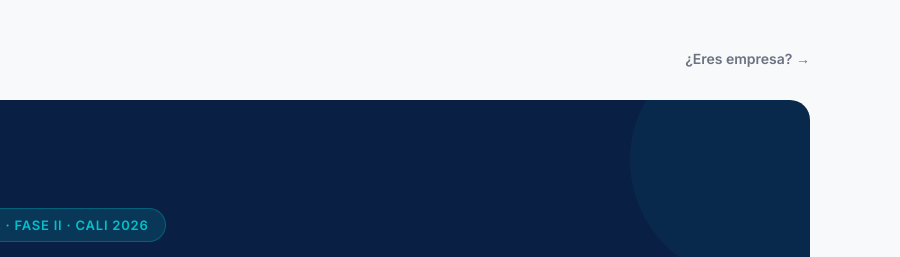
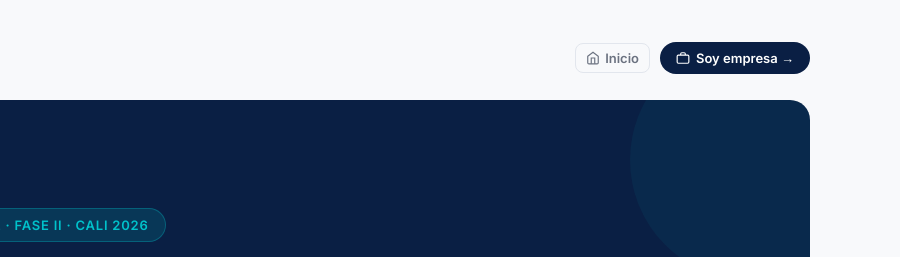
Before and after one commit to paofa79/fqsd-artefactos, a plain HTML site: page jovenes.html in a window 1280 px wide. Shown: the top 257 px of the page, 380-1280 px from the left. Drawn offline with Linux system fonts and the light colour scheme.

Commit message:
Nav: botón Inicio + pill de cambio de audiencia más visible
Co-Authored-By: Claude Sonnet 4.6 <noreply@anthropic.com>

```diff
--- a/jovenes.html
+++ b/jovenes.html
@@ -275,8 +275,22 @@
       margin: 0 auto;
     }
     .nav img { height: 36px; width: auto; }
-    .nav-link { font-size: 14px; font-weight: 600; color: var(--text-muted); text-decoration: none; }
-    .nav-link:hover { color: var(--blue); }
+    .nav-right { display: flex; align-items: center; gap: 10px; }
+    .nav-home {
+      display: inline-flex; align-items: center; gap: 5px;
+      font-size: 13px; font-weight: 600; color: var(--text-muted);
+      text-decoration: none; padding: 6px 10px; border-radius: 8px;
+      border: 1px solid var(--gray-200); transition: background .15s;
+    }
+    .nav-home:hover { background: var(--gray-100); color: var(--gray-800); }
+    .nav-link {
+      display: inline-flex; align-items: center; gap: 6px;
+      font-size: 13px; font-weight: 700; text-decoration: none;
+      padding: 8px 16px; border-radius: 999px;
+      background: var(--navy); color: white;
+      transition: opacity .15s;
+    }
+    .nav-link:hover { opacity: .85; }
     .hero-logo { height: 32px; width: auto; margin-bottom: 24px; display: block; opacity: .85; }
     .cta-logo { height: 28px; width: auto; opacity: .5; }
 
@@ -442,7 +456,16 @@
 <nav style="padding: 0 16px;">
   <div class="nav">
     <img src="logo-negro.png" alt="Disruptia">
-    <a class="nav-link" href="empresas.html">¿Eres empresa? →</a>
+    <div class="nav-right">
+      <a class="nav-home" href="index.html">
+        <svg width="14" height="14" fill="none" stroke="currentColor" stroke-width="2" viewBox="0 0 24 24"><path d="M3 9l9-7 9 7v11a2 2 0 0 1-2 2H5a2 2 0 0 1-2-2z"/><polyline points="9 22 9 12 15 12 15 22"/></svg>
+        Inicio
+      </a>
+      <a class="nav-link" href="empresas.html">
+        <svg width="14" height="14" fill="none" stroke="currentColor" stroke-width="2" viewBox="0 0 24 24"><rect x="2" y="7" width="20" height="14" rx="2"/><path d="M16 7V5a2 2 0 0 0-2-2h-4a2 2 0 0 0-2 2v2"/></svg>
+        Soy empresa →
+      </a>
+    </div>
   </div>
 </nav>
 
```
Also changed, not shown: empresas.html (+26 -3 lines).
